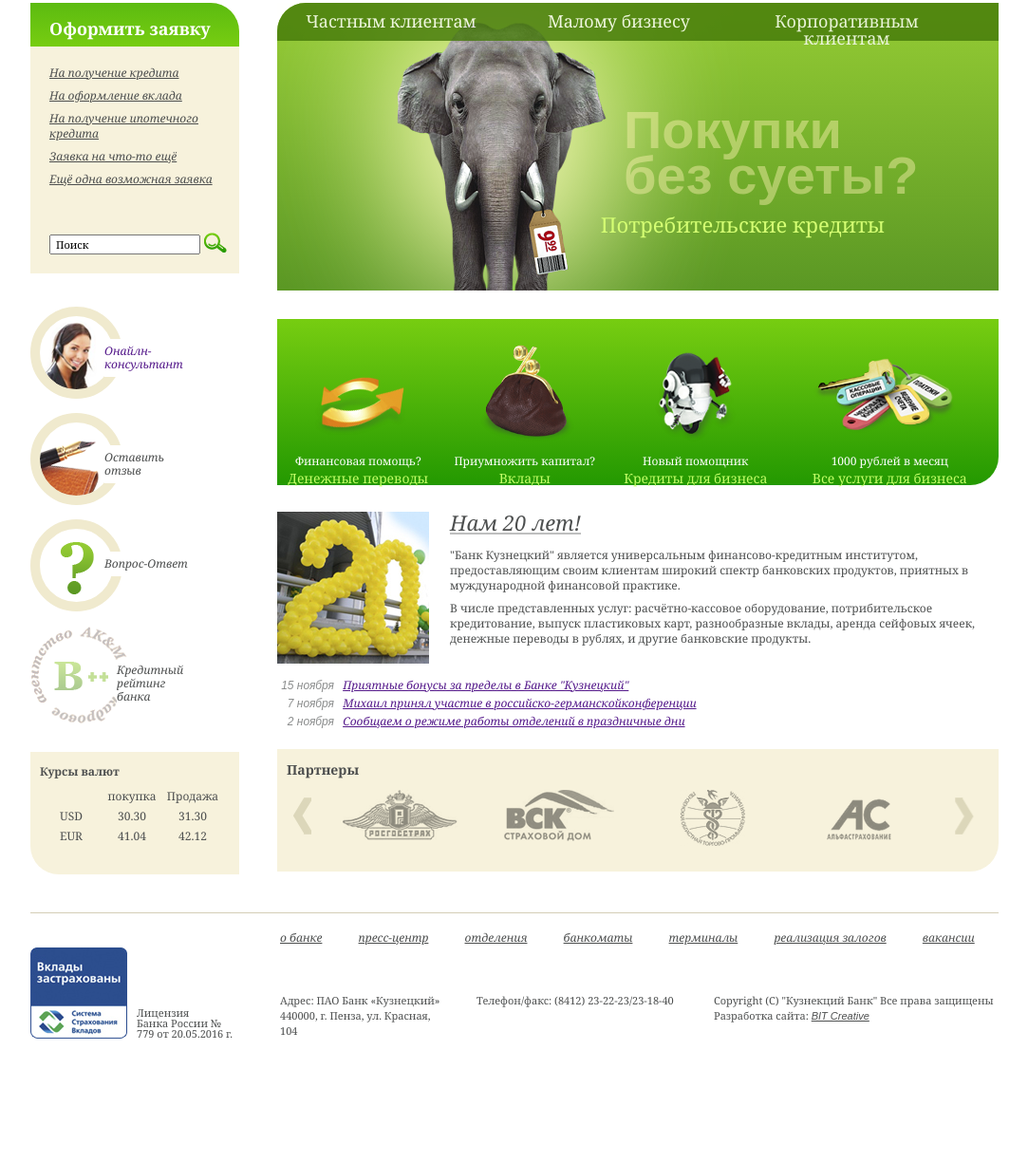
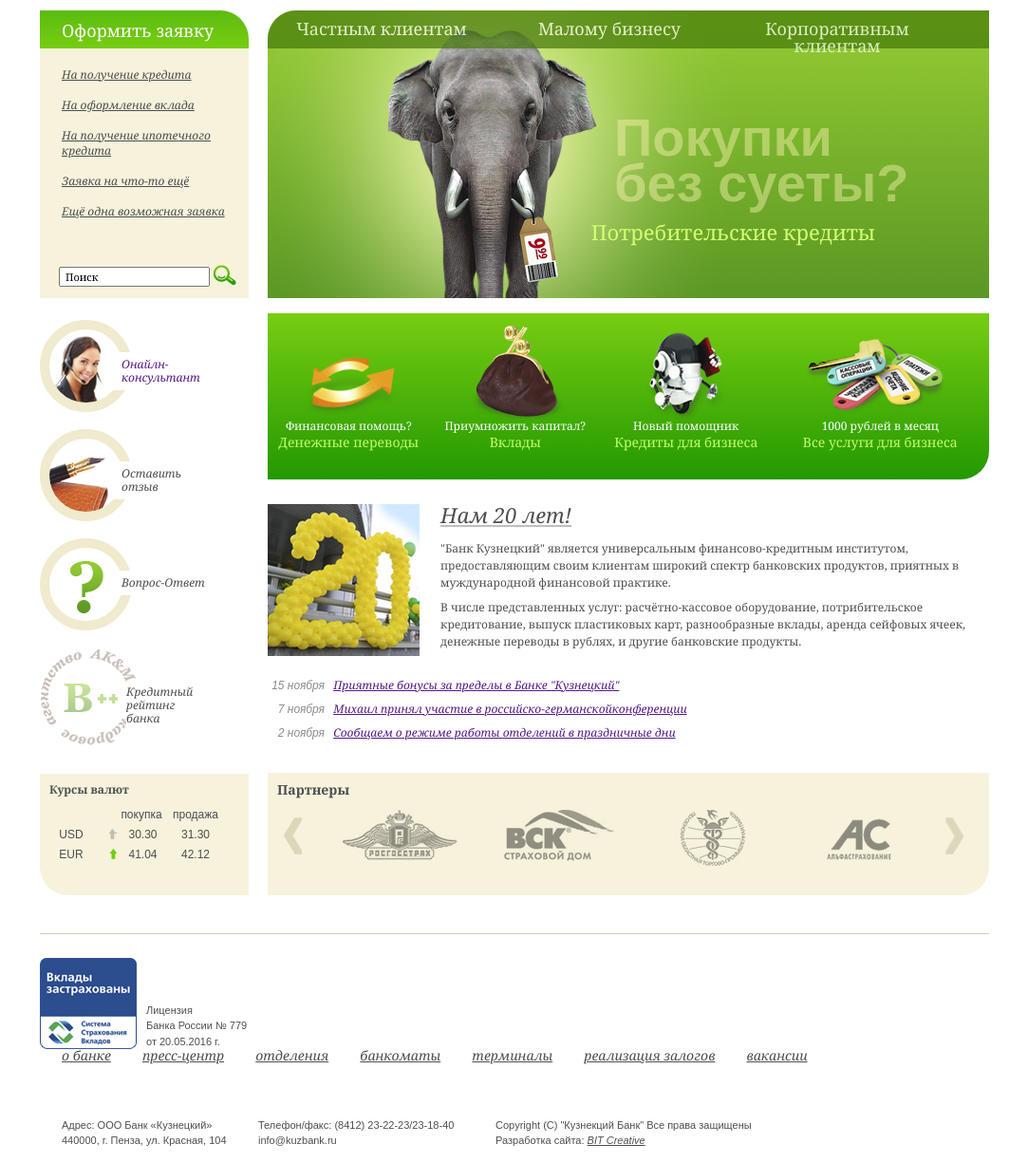
Before and after one commit to aleksander0788/newtest, a website: page index.html in a window 1280 px wide. Shown: the part 178-1403 px from the top of the page at 95% size, without its empty margins (98-1181 px from the left). Before the commit the page ends 1297 px from the top, so only its background shows below. Drawn offline with nearby package versions, Linux system fonts and the light colour scheme.

Commit message:
final changes

```diff
--- a/index.html
+++ b/index.html
@@ -98,17 +98,17 @@
 				  <tr>
 				    <th></th>
 				    <th>покупка</th>
-				    <th>Продажа</th>
+				    <th class="col-3">продажа</th>
 				  </tr>
 				  <tr>
-				    <td>USD</td>
-				    <td>30.30</td>
-				    <td>31.30</td>
+				    <td class="col-1">USD</td>
+				    <td class="col-2 row-2">30.30</td>
+				    <td class="col-3">31.30</td>
 				  </tr>
 				  <tr>
-				    <td>EUR</td>
-				    <td>41.04</td>
-				    <td>42.12</td>
+				    <td class="col-1">EUR</td>
+				    <td class="col-2 row-3">41.04</td>
+				    <td class="col-3">42.12</td>
 				  </tr>
 				</table>
 			</div>
@@ -207,8 +207,7 @@
 			</div>
 			<div class="money-nav">
 				<ul class="money-nav__list">
-					<li class="money-nav__list-item">
-						<img src="public/images/money-nav-item-1.png" alt="">
+					<li class="money-nav__list-item transfers">
 						<dl class="money-nav__desc">
 							<dt>Финансовая помощь?</dt>
 							<dd>
@@ -216,8 +215,7 @@
 							</dd>
 						</dl>
 					</li>
-					<li class="money-nav__list-item">
-						<img src="public/images/money-nav-item-2.png" alt="">
+					<li class="money-nav__list-item contribution">
 						<dl class="money-nav__desc">
 							<dt>Приумножить капитал?</dt>
 							<dd>
@@ -225,8 +223,7 @@
 							</dd>
 						</dl>
 					</li>
-					<li class="money-nav__list-item">
-						<img src="public/images/money-nav-item-3.png" alt="">
+					<li class="money-nav__list-item credits">
 						<dl class="money-nav__desc">
 							<dt>Новый помощник</dt>
 							<dd>
@@ -234,8 +231,7 @@
 							</dd>
 						</dl>
 					</li>
-					<li class="money-nav__list-item">
-						<img src="public/images/money-nav-item-4.png" alt="">
+					<li class="money-nav__list-item business-services">
 						<dl class="money-nav__desc">
 							<dt>1000 рублей в месяц</dt>
 							<dd>
@@ -321,10 +317,10 @@
 				</nav>
 				<div class="footer__contact-block">
 					<p class="address">
-						Адрес: ПАО Банк «Кузнецкий» 440000, г. Пенза, ул. Красная, 104
+						Адрес: ООО Банк «Кузнецкий» 440000, г. Пенза, ул. Красная, 104
 					</p>
 					<p class="phone">
-						Телефон/факс: (8412) 23-22-23/23-18-40
+						Телефон/факс: (8412) 23-22-23/23-18-40 info@kuzbank.ru
 					</p>
 					<p class="copyright">
 						Copyright (C) "Кузнекций Банк" Все права защищены </br>
--- a/src/sass/style.scss
+++ b/src/sass/style.scss
@@ -59,7 +59,7 @@
 header {
 	display: flex;
 	/*flex-wrap: wrap;*/
-	width: 1020px;
+	width: 1000px;
 	margin: 0 auto;
 	flex-wrap: wrap;
 	padding-bottom: 30px;
@@ -68,6 +68,7 @@
 	margin: 35px 45px 11px 0;
 	p {
 		font-size: 1.3rem;
+		margin-top: 7px;
 	}
 }
 .top-nav__list {
@@ -76,12 +77,12 @@
 	.top-nav__item {
 		display: inline-block;
 		font-size: 1.6rem;
-		margin-right: 20px;
+		margin-right: 17px;
 		@include link-underline;
 	}
 }
 .header__phone {
-	margin: 63px auto 11px 0;
+	margin: 71px auto 11px 0;
 	width: 235px;
 	.phone {
 		float: left;
@@ -98,7 +99,7 @@
 }
 .i-bank {
 	width: 220px;
-	padding: 15px 0 20px 40px;
+	padding: 14px 0 20px 40px;
 	font-size: 1.2rem;
 	background-color: $bg-second;
 	border-radius: 0 0 0 30px;
@@ -124,24 +125,26 @@
 
 .client-request {
 	width: 220px;
+	height: 303px;
 	background-color: $bg-second;
 	border-radius: 0 30px 0 0;
-	margin-bottom: 35px;
-	padding:  0 0 20px 0;
+	margin-bottom: 23px;
+	padding:  0 0 13px 0;
 	h4 {
 		color: white;
 		font-size: 1.8rem;
 		border-radius: 0 30px 0 0;
-		padding: 18px 0 10px 0;
+		padding: 12px 0 10px 0;
 		margin-bottom: 20px;
-		padding-left: 20px;
+		padding-left: 23px;
+		font-weight: normal;
 		@include gradient-green();
 	}
 	.client-request__nav {
-		padding-left: 20px;
+		padding-left: 23px;
 		.client-request__nav-item {
 			@include link-underline;
-			margin-bottom: 8px;
+			margin-bottom: 16px;
 			line-height: 16px;
 		}
 	}
@@ -169,7 +172,6 @@
 }
 .feedback-block {
 	margin-bottom: 28px;
-	.feedback-block__nav {
 		.feedback-block__item {
 			display: block;
 			position: relative;
@@ -177,17 +179,17 @@
 			height: 77px;
 			border-radius: 100%;
 			border: 10px #f0eace solid;
-			margin-bottom: 15px;
+			margin-bottom: 18px;
 			span {
 				display: block;
 				width: 89px;
 				position: absolute;
-				right: -80px;
+				right: -98px;
 				top: 31%;
 				font-style: italic;
 				background-color: white;
 				line-height: 14px;
-				padding: 6px 0;
+				padding: 6px 10px;
 			}
 		}
 		.feedback-block__item:hover span {
@@ -236,15 +238,17 @@
 		.feedback-block__item.credit-rate:hover {
 			border: none
 		}
-	}
 }
 .exch-rates {
-	padding: 15px 0 25px 10px;
+	padding: 11px 0 28px 10px;
 	background: $bg-second;
 	border-radius: 0 0 0 30px;
 	h4 {
 		margin-bottom: 12px;
 	}
+}
+.rates-table {
+	font-family: Arial;
 }
 .rates-table tr {
 
@@ -254,20 +258,51 @@
 }
 .rates-table th,
 .rates-table td {
+	position: relative;
 	padding-bottom: 7px;
 	font-style: normal;
 	width: 62px;
 	text-align: center;
 }
+.rates-table th.col-3 {
+	width: 10px;
+}
+.rates-table td.col-1 {
+	width: 10px;
+	padding-right: 20px;
+}
+.rates-table td.col-2 {
+	width: 10px;
+	padding-left: 3px;
+}
+.rates-table td.col-3 {
+	width: 10px;
+}
+.rates-table td.col-2.row-2:before,
+.rates-table td.col-2.row-3:before {
+	position: absolute;
+	left: -3px;
+	display: block;
+	content: "";
+	width: 8px;
+	height: 11px;
+}
+.rates-table td.col-2.row-2:before {
+	background-image: url(/public/images/rate-grey-arrow.png);
+}
+.rates-table td.col-2.row-3:before {
+	background-image: url(/public/images/rate-green-arrow.png);
+}
+
 
 /* MAIN-CONTENT */
 #main-container,
 #footer {
-	width: 1020px;
+	width: 1000px;
 }
 main.main-content {
 	width: 760px;
-	margin-left: 40px;
+	margin-left: 20px;
 }
 .client-nav {
 	position: relative;
@@ -280,7 +315,7 @@
 	background: #437808;
 	width: 100%;
 	height: 40px;
-	opacity: .8;
+	opacity: .7;
 	/*padding-left: 35px;*/
 	.client-nav__list-item:last-child {
 			padding-right: 0;
@@ -376,21 +411,59 @@
 	height: 175px;
 	border-radius: 0 0 30px 0;
 	@include gradient-money-banner();
-	margin-top: 30px;
+	margin-top: 16px;
 }
 .money-nav__list {
 	display: flex;
 	justify-content: space-around;
 }
 .money-nav__list-item {
+	/* position: relative; */
 	text-align: center;
-	margin-top: 10px;
+	margin-top: -5px;
+	height: 152px;
+}
+.money-nav__list-item.transfers {
+	background-image: url(/public/images/money-nav-item-1.png);
+	width: 151px;
+}
+.money-nav__list-item.contribution {
+	background-image: url(/public/images/money-nav-item-2.png);
+	width: 161px;
+}
+.money-nav__list-item.credits {
+	background-image: url(/public/images/money-nav-item-3.png);
+	width: 160px;
+}
+.money-nav__list-item.business-services {
+	background-image: url(/public/images/money-nav-item-4.png);
+	width: 210px;
+}
+
+/* ----------------------------------- */
+
+.money-nav__list-item.transfers:hover {
+	background-image: url(/public/images/money-nav-item-1-hover.png);
+	width: 151px;
+}
+.money-nav__list-item.contribution:hover {
+	background-image: url(/public/images/money-nav-item-2-hover.png);
+	width: 161px;
+}
+.money-nav__list-item.credits:hover {
+	background-image: url(/public/images/money-nav-item-3-hover.png);
+	width: 160px;
+}
+.money-nav__list-item.business-services:hover {
+	background-image: url(/public/images/money-nav-item-4-hover.png);
+	width: 210px;
 }
 .money-nav__desc {
-	margin-top: -20px;
+	margin-top: 118px;
+
 	dt {
 		color: #fff;
-		margin-bottom: 5px;
+		margin-bottom: 4px;
 	}
 	dd a {
 		color: #c3ff68;
@@ -401,7 +474,7 @@
 .news-block {
 	width: 100%;
 	height: 250px;
-	margin-top: 28px;
+	margin-top: 26px;
 }
 .news-block__main-item {
 	img {
@@ -421,7 +494,7 @@
 			margin-top: 0;
 		}
 		p {
-			line-height: 16px;
+			line-height: 1.5;
 			margin-top: 8px;
 		}
 	}
@@ -435,9 +508,9 @@
 	}
 .news-block__news-list {
 	clear: both;
-	margin-top: 17px;
+	margin-top: 25px;
 	.news-list__item {
-		margin-top: 7px;
+		margin-top: 13px;
 		span {
 			display: inline-block;
 			width: 60px;
@@ -453,7 +526,8 @@
 	}
 }
 .partners {
-	padding: 15px 0 26px 10px;
+	padding: 11px 0 26px 10px;
+	margin-top: 33px;
 	background: $bg-second;
 	border-radius: 0 0 30px 0;
 	width: 100%;
@@ -471,6 +545,9 @@
 .slick-slide {
 	margin: 0 0 0 33px;
 	width: 160px;
+	img {
+		margin-left: 10px;
+	}
 }
 
 
@@ -507,30 +584,34 @@
 	width: 100%;
 	border-top: 1px solid #d4ceb6;
 	margin-top: 40px;
-	padding: 20px 0 25px 0;
+	padding: 20px 0 16px 0;
 }
 .license {
 	display: flex;
 	align-items: flex-end;
+	padding-top: 5px;
 	img {
 		display: block;
 		float: left;
 	}
 	p {
 		width: 108px;
+		line-height: 1.5;
 		margin-left: 10px;
 		float: left;
+		font-family: Arial;
 		font-size: 1.1rem;
 	}
 
 }
 .footer-grid-col {
-	margin-left: 43px;
+	margin-left: 23px;
 }
 .footer-nav__list {
 	.footer-nav__item {
 		display: inline-block;
-		margin-right: 35px;
+		margin-right: 30px;
+		font-size: 14px;
 		@include link-underline;
 	}
 }
@@ -540,11 +621,12 @@
 .footer__contact-block {
 	display: flex;
 	font-size: 1.1rem;
-	margin-top: 52px;
+	margin-top: 58px;
 	/* align-items: flex-end; */
 	p {
 		margin-right: 30px;
 		line-height: 16px;
+		font-family: Arial;
 	}
 
 	.address {
```
Also changed, not shown: public/css/style.css.
